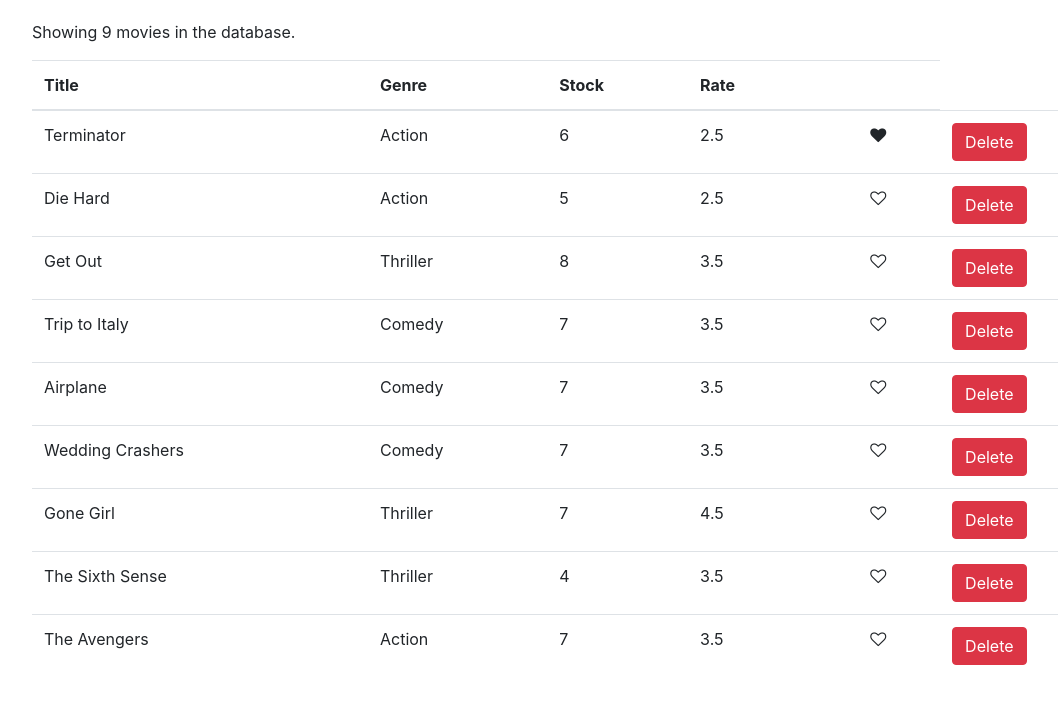
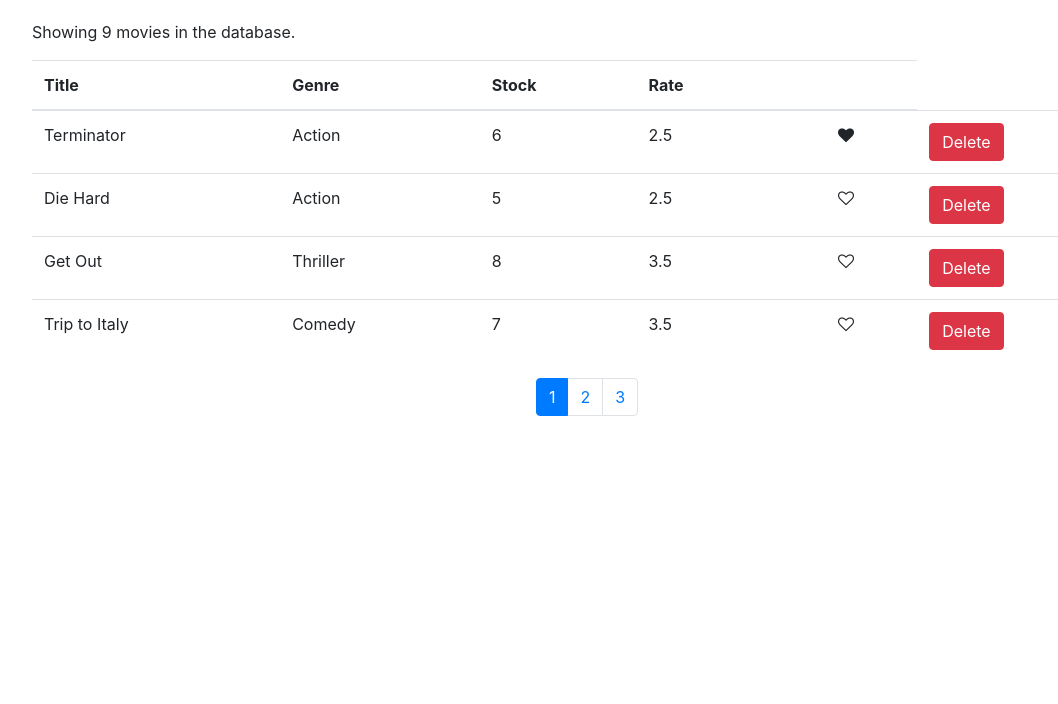
Before and after one commit to anthonypate54/vidly-react, a React (Create React App) app: page / in a window 1280 px wide. Shown: the top 704 px of the page, without its empty margins (53-1111 px from the left). Built offline with nearby package versions, Linux system fonts and the light colour scheme.

Commit message:
the latest from vidly react

```diff
--- a/package.json
+++ b/package.json
@@ -5,6 +5,7 @@
   "dependencies": {
     "bootstrap": "^4.1.1",
     "font-awesome": "^4.7.0",
+    "lodash": "^4.17.10",
     "react": "^16.8.5",
     "react-dom": "^16.8.5",
     "react-scripts": "2.1.8"
--- a/src/components/common/like.jsx
+++ b/src/components/common/like.jsx
@@ -1,19 +1,16 @@
 import React, { Component } from "react";
 
-class Like extends Component {
-  render() {
+const Like = props => {
   let classes = "fa fa-heart";
-    if (!this.props.liked) classes += "-o";
-    console.log("Like", this.props.liked);
+  if (!props.liked) classes += "-o";
   return (
     <i
       style={{ cursor: "pointer" }}
-        onClick={this.props.onClick}
+      onClick={props.onClick}
       className={classes}
       aria-hidden="true"
     />
   );
-  }
-}
+};
 
 export default Like;
--- /dev/null
+++ b/src/components/common/pagination.jsx
@@ -0,0 +1,34 @@
+import React, { Component } from "react";
+import _ from "lodash";
+
+const Pagination = props => {
+  const { itemsCount, pageSize, currentPage, onPageChange } = props;
+  console.log(currentPage);
+  const pagesCount = Math.ceil(itemsCount / pageSize);
+  if (pagesCount === 1) return null;
+
+  const pages = _.range(1, pagesCount + 1);
+
+  return (
+    <div className="text-xs-center">
+      <nav aria-label="Page navigation example">
+        <ul className="pagination justify-content-center">
+          {pages.map(page => (
+            <li
+              key={page}
+              className={
+                page === currentPage ? "page-item active" : "page-item"
+              }
+            >
+              <button onClick={() => onPageChange(page)} className="page-link">
+                {page}
+              </button>
+            </li>
+          ))}
+        </ul>
+      </nav>
+    </div>
+  );
+};
+
+export default Pagination;
--- a/src/components/movies.jsx
+++ b/src/components/movies.jsx
@@ -1,10 +1,14 @@
 import React, { Component } from "react";
 import Like from "./common/like";
+import Pagenation from "./common/pagination";
 import { getMovies } from "../services/fakeMovieService";
+import { paginate } from "../utils/paginate";
 
 class Movies extends Component {
   state = {
-    movies: getMovies()
+    movies: getMovies(),
+    pageSize: 4,
+    currentPage: 1
   };
 
   handleLike = movie => {
@@ -15,13 +19,21 @@
     this.setState({ movies });
   };
 
+  handlePageChange = page => {
+    this.setState({ currentPage: page });
+  };
+
   handleDelete = movie => {
     const movies = this.state.movies.filter(m => m._id !== movie._id);
     this.setState({ movies });
   };
   render() {
     const { length: movieCount } = this.state.movies;
+    const { pageSize, currentPage, movies } = this.state;
     if (movieCount === 0) return <p>There are no movies in the database.</p>;
+
+    const allMovies = paginate(movies, currentPage, pageSize);
+
     return (
       <React.Fragment>
         <p>Showing {movieCount} movies in the database.</p>
@@ -37,7 +49,7 @@
             </tr>
           </thead>
           <tbody>
-            {this.state.movies.map(movie => (
+            {allMovies.map(movie => (
               <tr key={movie._id}>
                 <td>{movie.title}</td>
                 <td>{movie.genre.name}</td>
@@ -62,6 +74,12 @@
             ))}
           </tbody>
         </table>
+        <Pagenation
+          itemsCount={movieCount}
+          onPageChange={this.handlePageChange}
+          pageSize={pageSize}
+          currentPage={currentPage}
+        />
       </React.Fragment>
     );
   }
--- /dev/null
+++ b/src/utils/paginate.js
@@ -0,0 +1,9 @@
+import _ from "lodash";
+
+export function paginate(items, pageNumber, pageSize) {
+  const startIndex = (pageNumber - 1) * pageSize;
+  return _(items)
+    .slice(startIndex)
+    .take(pageSize)
+    .value();
+}
```
Also changed, not shown: src/components/common/displayMovies.jsx (added), 1 other file (tests, documents, lock files or other folders). Lines whose indentation alone changed are shown as unchanged.
